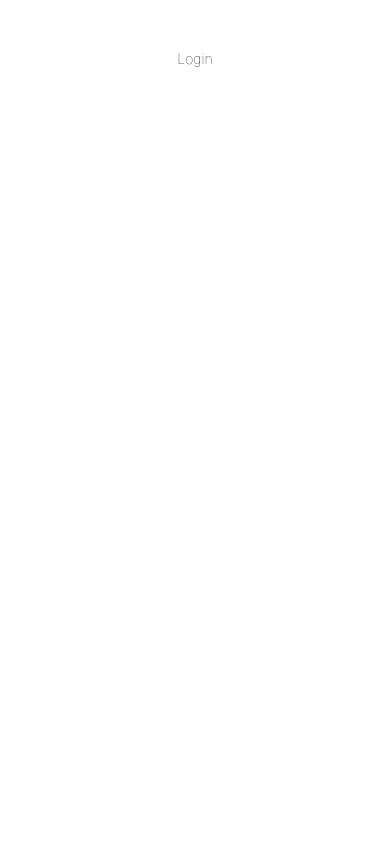
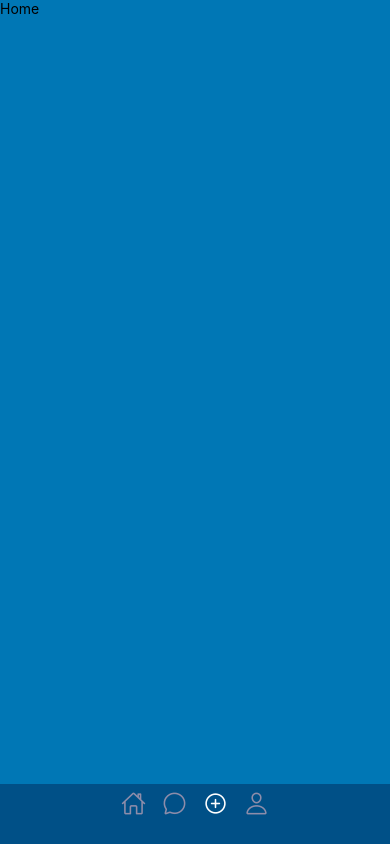
Before and after one commit to Pritam-2002/DevConnect_Hub, a React Native app in the folder DevSphere/: screen /Create in a window 390 px wide. Built offline with nearby package versions, Linux system fonts and the light colour scheme.

Commit message:
configured the tabbar

```diff
--- /dev/null
+++ b/DevSphere/src/App.jsx
@@ -0,0 +1,84 @@
+import React, {useState} from 'react';
+import {NavigationContainer} from '@react-navigation/native';
+import {createStackNavigator} from '@react-navigation/stack';
+import {createBottomTabNavigator} from '@react-navigation/bottom-tabs';
+import Icon from 'react-native-vector-icons/Ionicons';
+import {Home, Login, Chat, Create, Profile} from './screens';
+import {View, StyleSheet} from 'react-native';
+import {colors} from './utils/colors';
+
+const Stack = createStackNavigator();
+const Tab = createBottomTabNavigator();
+
+const AuthStack = () => (
+  <Stack.Navigator initialRouteName="Login">
+    <Stack.Screen
+      name="Login"
+      component={Login}
+      options={{headerShown: false}}
+    />
+  </Stack.Navigator>
+);
+
+const AppStack = () => (
+  <Tab.Navigator
+    screenOptions={({route}) => ({
+      headerShown: false,
+      tabBarIcon: ({color, size}) => {
+        let iconName;
+        switch (route.name) {
+          case 'Home':
+            iconName = 'home-outline';
+            break;
+          case 'Chat':
+            iconName = 'chatbubble-outline';
+            break;
+          case 'Create':
+            iconName = 'add-circle-outline';
+            break;
+          case 'Profile':
+            iconName = 'person-outline';
+            break;
+          default:
+            iconName = 'help-circle-outline';
+        }
+        return <Icon name={iconName} size={size} color={color} />;
+      },
+      tabBarShowLabel: false,
+      tabBarActiveTintColor: '#fff',
+      tabBarInactiveTintColor: '#8D8DAA',
+      tabBarStyle: {
+        borderTopWidth: 0,
+        height: 60,
+        justifyContent: 'center',
+        alignItems: 'center',
+        backgroundColor: colors.secondary,
+      },
+    })}>
+    <Tab.Screen name="Home" component={Home} />
+    <Tab.Screen name="Chat" component={Home} />
+    <Tab.Screen name="Create" component={Home} />
+    <Tab.Screen name="Profile" component={Home} />
+  </Tab.Navigator>
+);
+
+const App = () => {
+  const [isLogin, setIsLogin] = useState(true);
+
+  return (
+    <NavigationContainer>
+      <View style={styles.container}>
+        {isLogin ? <AppStack /> : <AuthStack />}
+      </View>
+    </NavigationContainer>
+  );
+};
+
+const styles = StyleSheet.create({
+  container: {
+    flex: 1,
+    backgroundColor: '#1E1F3D',
+  },
+});
+
+export default App;
--- a/DevSphere/src/App.tsx
+++ /dev/null
@@ -1,17 +0,0 @@
-import {StyleSheet, Text, View} from 'react-native';
-import React from 'react';
-import {Login} from './screens/auth/login/Login';
-// import {fonts} from './utils/fonts';
-// import {LoginScreen} from './main/auth/login';
-
-const App = () => {
-  return (
-    <View style={{flex: 1, backgroundColor: 'white'}}>
-      <Login />
-    </View>
-  );
-};
-
-export default App;
-
-const styles = StyleSheet.create({});
--- /dev/null
+++ b/DevSphere/src/components/BackgorundView.jsx
@@ -0,0 +1,13 @@
+import {StyleSheet, View} from 'react-native';
+import React from 'react';
+import {colors} from '../utils/colors';
+
+const BackgorundView = ({children}) => {
+  return (
+    <View style={{flex: 1, backgroundColor: colors.primary}}>{children}</View>
+  );
+};
+
+export default BackgorundView;
+
+const styles = StyleSheet.create({});
--- /dev/null
+++ b/DevSphere/src/components/index.js
@@ -0,0 +1,3 @@
+import BackgorundView from './BackgorundView';
+
+export {BackgorundView};
--- /dev/null
+++ b/DevSphere/src/screens/App/Home.jsx
@@ -0,0 +1,15 @@
+import {StyleSheet, Text, View} from 'react-native';
+import React from 'react';
+import {BackgorundView} from '../../components';
+
+const Home = () => {
+  return (
+    <BackgorundView>
+      <Text>Home</Text>
+    </BackgorundView>
+  );
+};
+
+export default Home;
+
+const styles = StyleSheet.create({});
--- a/DevSphere/src/screens/auth/login/Login.tsx
+++ b/DevSphere/src/screens/Auth/login/Login.jsx
@@ -1,7 +1,7 @@
+import {ScrollView, StyleSheet, Text, View} from 'react-native';
 import React from 'react';
-import {ScrollView, Text, View} from 'react-native';
 
-export const Login: any = () => {
+const Login = () => {
   return (
     <ScrollView style={{backgroundColor: 'white', flex: 1}}>
       <Text style={{textAlign: 'center', marginTop: 50, fontWeight: 20}}>
@@ -10,3 +10,7 @@ export const Login: any = () => {
     </ScrollView>
   );
 };
+
+export default Login;
+
+const styles = StyleSheet.create({});
--- /dev/null
+++ b/DevSphere/src/screens/index.js
@@ -0,0 +1,6 @@
+// Auth Screens
+import Login from './Auth/login/Login';
+
+import Home from './App/Home';
+
+export {Home, Login};
--- /dev/null
+++ b/DevSphere/src/utils/colors.js
@@ -0,0 +1,6 @@
+const colors = {
+  primary: '#0077B5',
+  secondary: '#005087',
+};
+
+export {colors};
```
Also changed, not shown: 1 other file (tests, documents, lock files or other folders).
